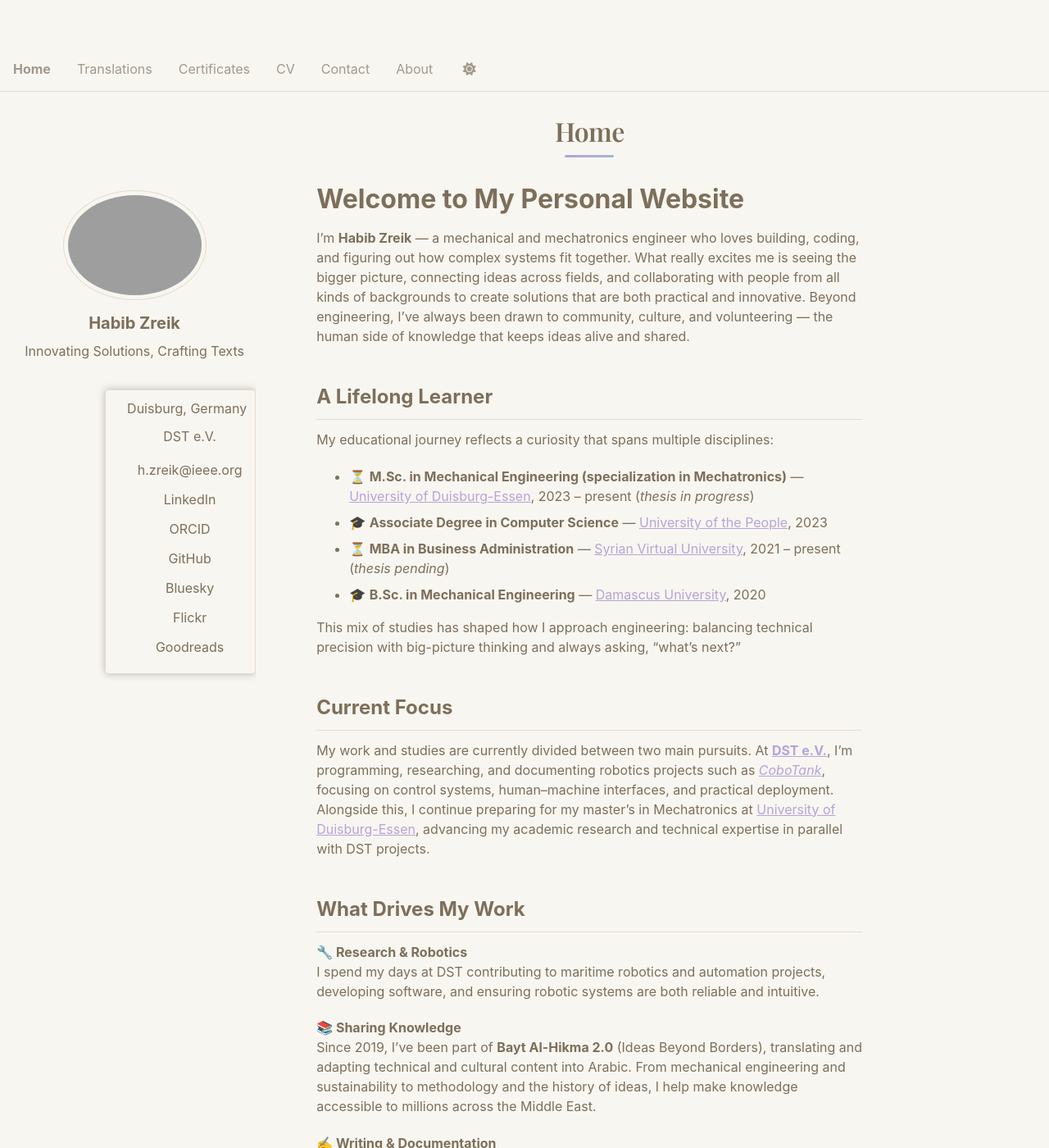
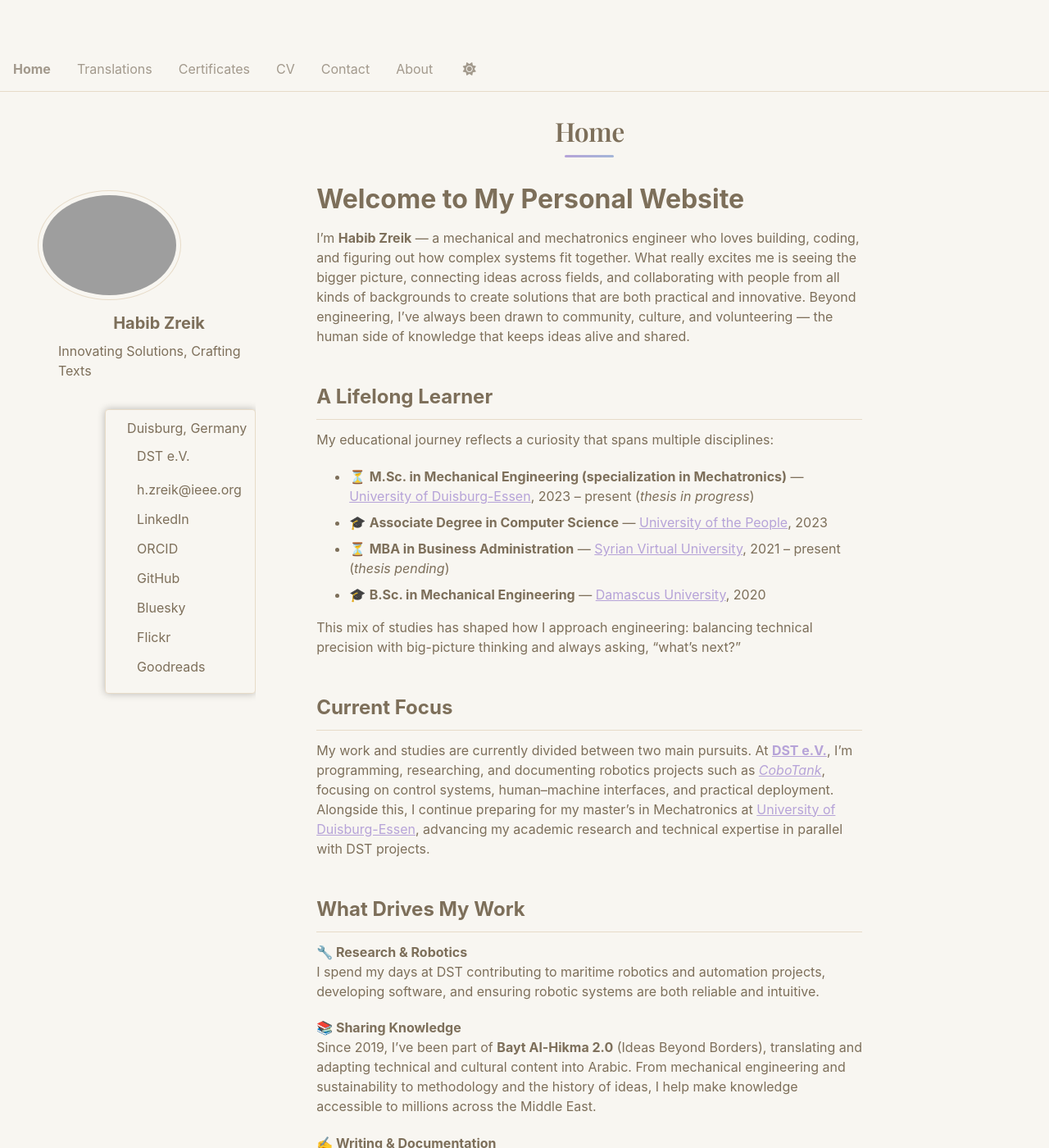
Before and after one commit to HabibZRK/HabibZRK.github.io, a Jekyll site: the page built from _pages/welcome.md, in a window 1280 px wide and 1400 px high. Shown: the whole window at 82% size. Built offline with Jekyll 4.4.1, drawn with Linux system fonts in a browser that asks for light colours.

Commit message:
fix: left-align sidebar content with breathing space margin
Change sidebar alignment to left-aligned with 15px margin for photo, name, bio, and contact links to create clean left-aligned layout with breathing space from the page edge.

```diff
--- a/assets/css/custom.css
+++ b/assets/css/custom.css
@@ -81,18 +81,74 @@
   content: none !important;
 }
 
-/* Center author avatar and name */
+/* Left-align author avatar and name with margin */
 .author__avatar {
-  text-align: center !important;
+  text-align: left !important;
+  margin-left: 15px !important;
 }
 
 .author__avatar img {
-  margin: 0 auto !important;
+  margin-left: 0 !important;
+  margin-right: auto !important;
 }
 
 .author__name,
 .author__pronouns {
-  text-align: center !important;
+  text-align: left !important;
+  margin-left: 15px !important;
+}
+
+/* Left align the entire sidebar content */
+.sidebar .author__content {
+  text-align: left !important;
+  margin-left: 15px !important;
+}
+
+.author__bio {
+  text-align: left !important;
+  margin-left: 15px !important;
+}
+
+/* Left-align the contact links */
+.author__urls {
+  text-align: left !important;
+  display: flex !important;
+  flex-direction: column !important;
+  align-items: flex-start !important;
+  margin-left: 15px !important;
+}
+
+.author__urls li {
+  text-align: left !important;
+  width: 100% !important;
+  display: block !important;
+}
+
+.author__urls a {
+  text-align: left !important;
+  justify-content: flex-start !important;
+  display: flex !important;
+  align-items: center !important;
+}
+
+/* Left-align everything in sidebar on all screen sizes */
+@media screen and (min-width: 64em) {
+  .sidebar .author__content,
+  .author__bio,
+  .author__urls {
+    text-align: left !important;
+    margin-left: 15px !important;
+  }
+
+  .author__urls {
+    display: flex !important;
+    flex-direction: column !important;
+    align-items: flex-start !important;
+  }
+
+  .sidebar {
+    padding-left: 15px !important;
+  }
 }
 
 /* Fix contact info not loading on desktop - force proper rendering */
```
